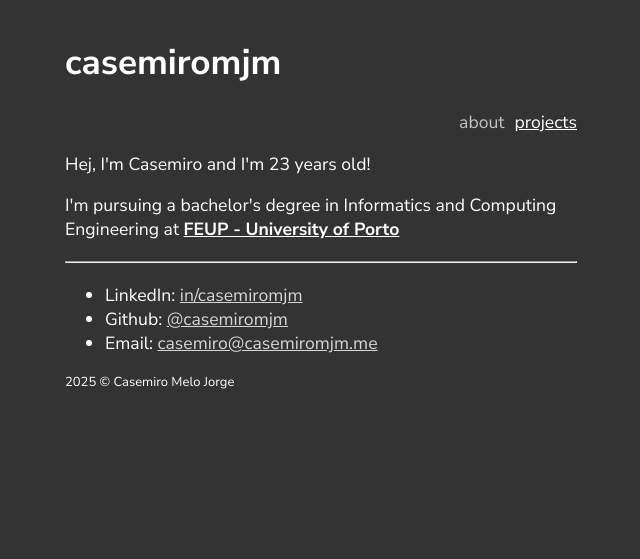
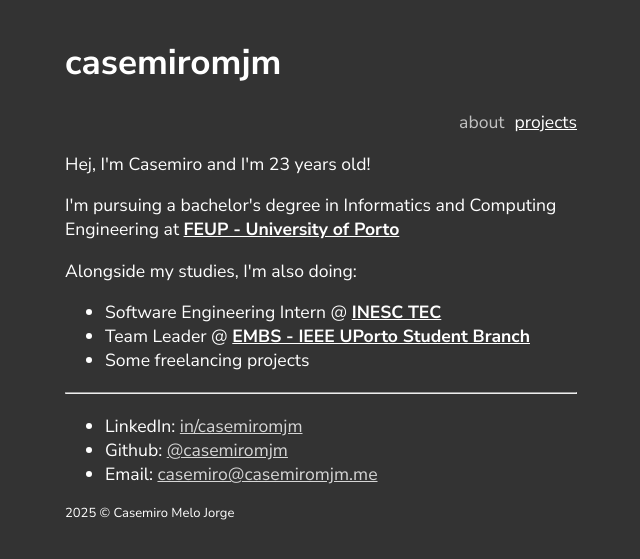
Before and after one commit to casemiromjm/casemiromjm.github.io, a Jekyll site: the page built from index.html, in a window 1280 px wide. Shown: the top 559 px of the page, without its empty margins (319-959 px from the left). Built offline with Jekyll 4.4.1, drawn with Linux system fonts in a browser that asks for light colours.

Commit message:
updated footer and presentation text

```diff
--- a/index.html
+++ b/index.html
@@ -9,6 +9,14 @@ layout: default
 <p>
     I'm pursuing a bachelor's degree in Informatics and Computing Engineering at <em><a href="https://fe.up.pt" target="_blank" rel="noopener noreferrer">FEUP - University of Porto</a></em>
 </p>
+<p>
+    Alongside my studies, I'm also doing:
+</p>
+<ul>
+        <li>Software Engineering Intern @ <em><a href="https://www.inesctec.pt/" target="_blank" rel="noopener noreferrer">INESC TEC</a></em></li>
+        <li>Team Leader @ <em><a href="https://ieee.fe.up.pt/" target="_blank" rel="noopener noreferrer">EMBS - IEEE UPorto Student Branch</a></em></li>
+        <li>Some freelancing projects</li>
+    </ul>
 
 <hr class="div-bar">
 <ul>
--- a/projects.html
+++ b/projects.html
@@ -7,6 +7,11 @@ permalink: /projects/
     <article>
         <h2><a href=" {{ proj.link }}" target="_blank" rel="noopener noreferrer">{{ proj.name }}</a></h2>
         <p>{{ proj.description }}</p>
+        <div class="tag-list">
+          {% for tag in proj.tags %}
+          <span class="tag"> {{ tag }}</span>
+          {% endfor %}
+        </div>
     </article>
   {% endfor %}
 </section>
```
